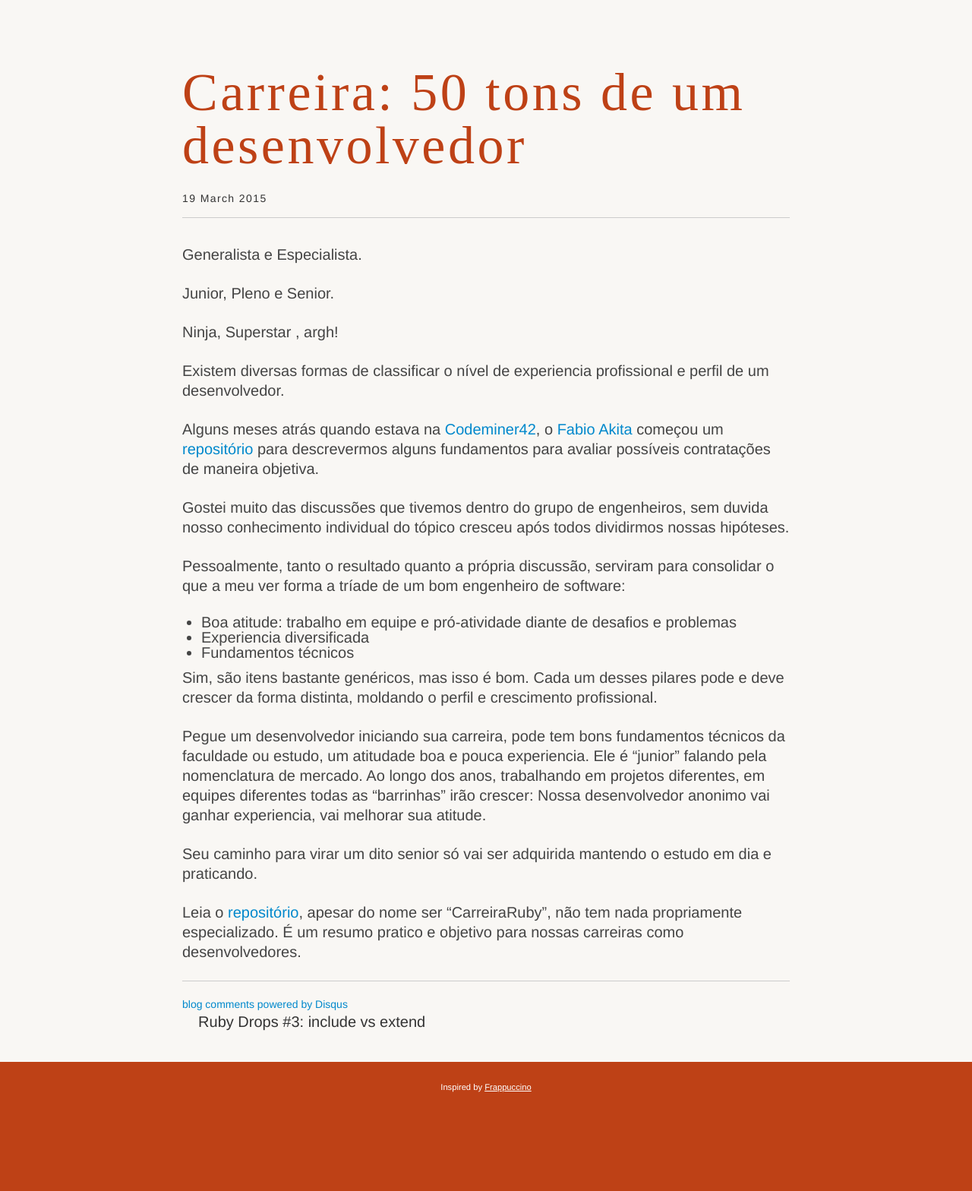
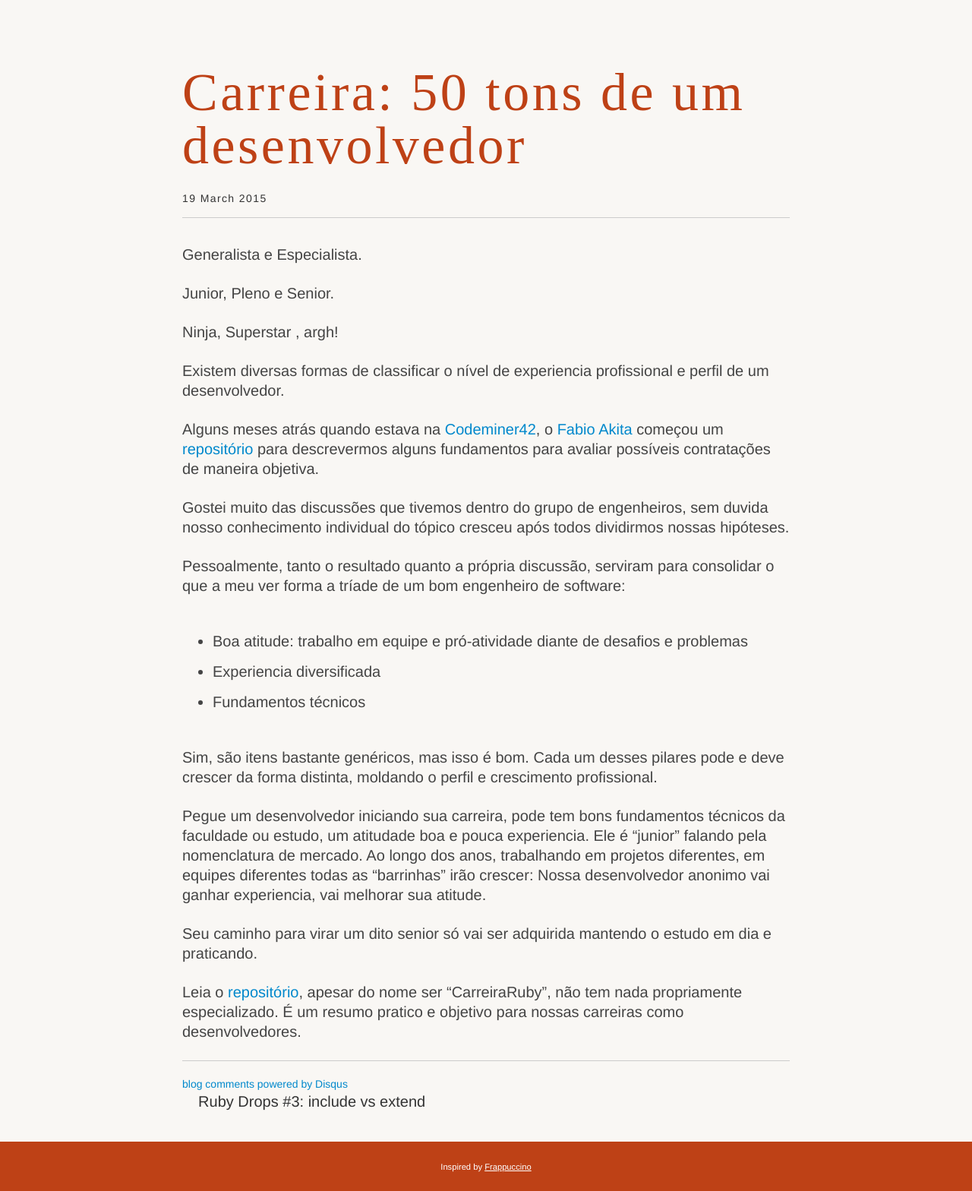
Before and after one commit to lucasts/lucasts.github.com, a Jekyll site: the page built from _posts/2015-03-19-carreira-50-tons-de-um-desenvolvedor.markdown, in a window 1280 px wide. Shown: the whole page at 76% size. Built offline with Jekyll 4.4.1, drawn with Linux system fonts in a browser that asks for light colours; some web fonts are replaced; Markdown is read by kramdown in place of the engine named in the settings; comment, search, counter and statistics services are not loaded; before the commit the page ends 1463 px from its top, so only the background shows below that.

Commit message:
improve list style

```diff
--- a/css/main.css
+++ b/css/main.css
@@ -307,7 +307,7 @@ h2 small {
 
 ul,ol {
   padding:0;
-  margin:0 0 10px 25px;
+  margin:40px 0 40px 40px;
 }
 
 ul ul,ul ol,ol ol,ol ul {
@@ -1863,7 +1863,7 @@ h3 small,h4 small {
 }
 
 li,dt,dd {
-  line-height:20px;
+  line-height:2em;
 }
 
 dl,pre.prettyprint {
```
